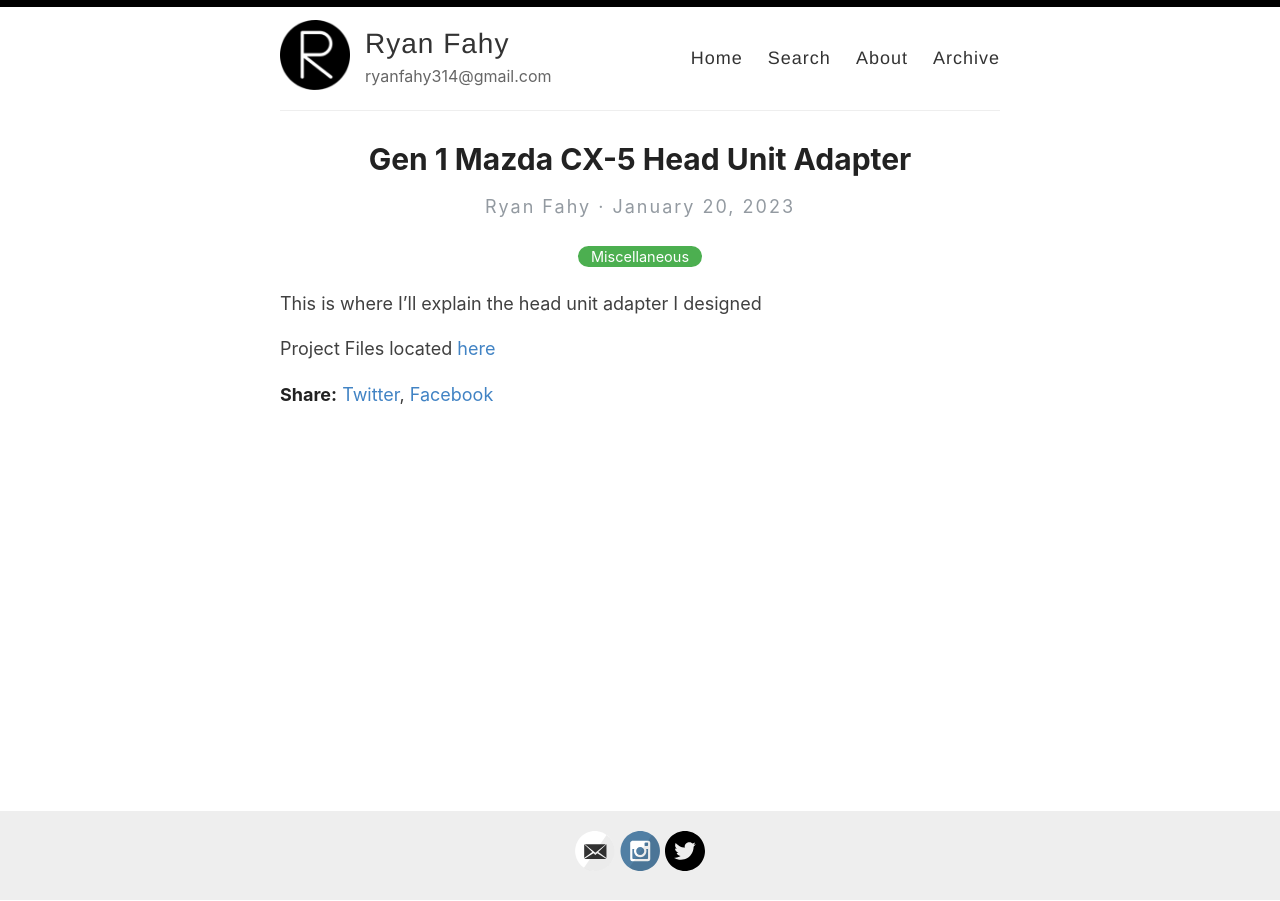
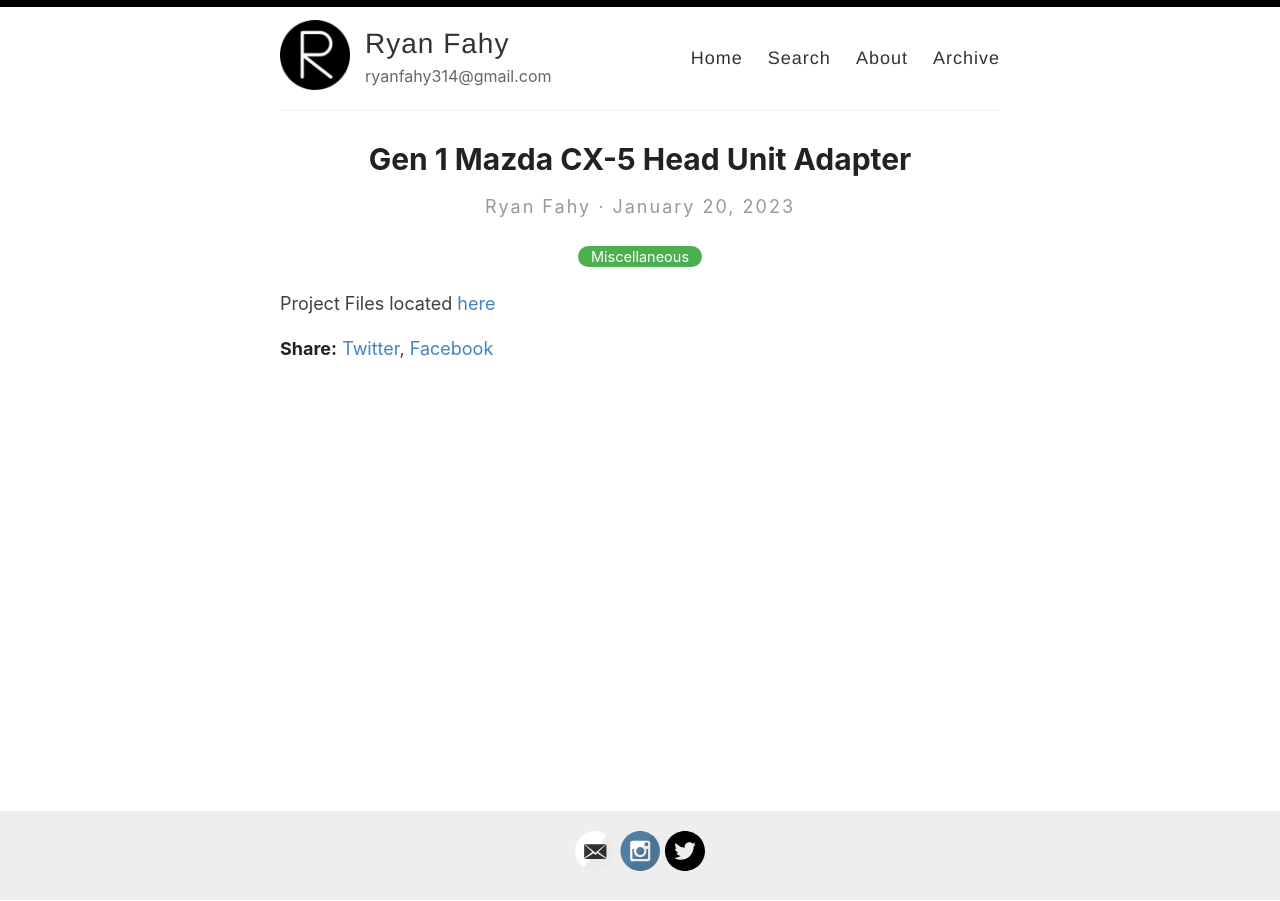
Before and after one commit to ryanfahy314/ryanfahy314.github.io, a Jekyll site: the page built from _posts/2023-01-20-MazdaCX-5HeadUnitAdapter.md, in a window 1280 px wide. Built offline with Jekyll 4.4.1, drawn with Linux system fonts in a browser that asks for light colours.

Commit message:
Update 2023-01-20-MazdaCX-5HeadUnitAdapter.md

```diff
--- a/_posts/2023-01-20-MazdaCX-5HeadUnitAdapter.md
+++ b/_posts/2023-01-20-MazdaCX-5HeadUnitAdapter.md
@@ -4,6 +4,4 @@ title: Gen 1 Mazda CX-5 Head Unit Adapter
 categories: Miscellaneous
 ---
 
-This is where I'll explain the head unit adapter I designed
-
 Project Files located [here](https://github.com/ryanfahy314/maxda-cx-5-HeadUnitAdapter)
```
